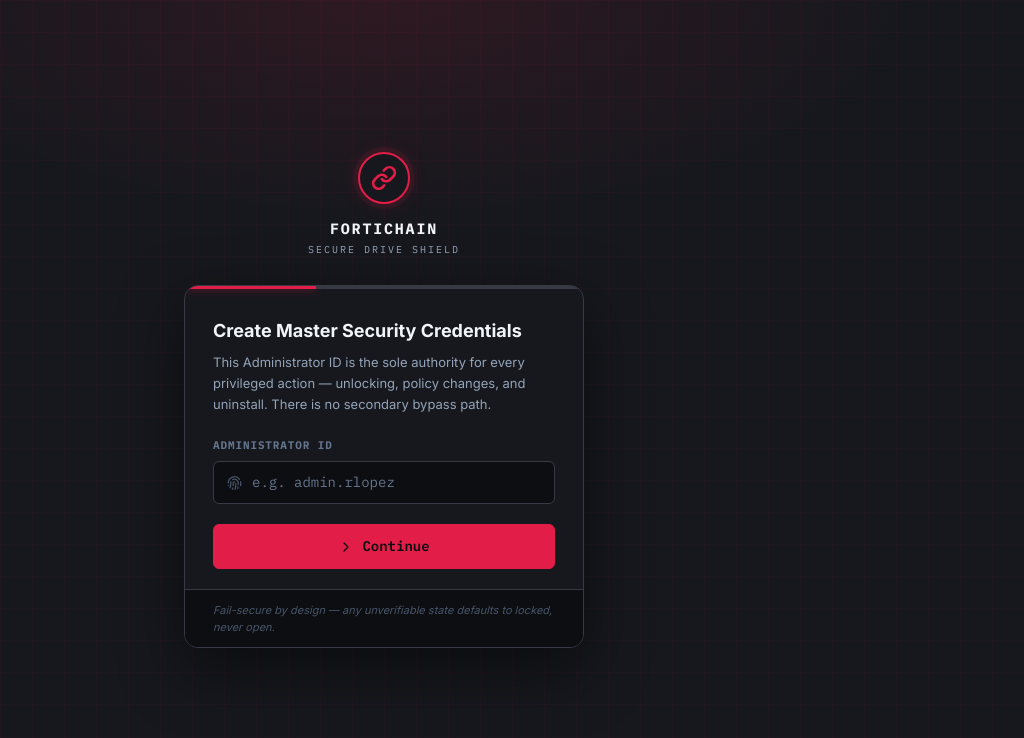
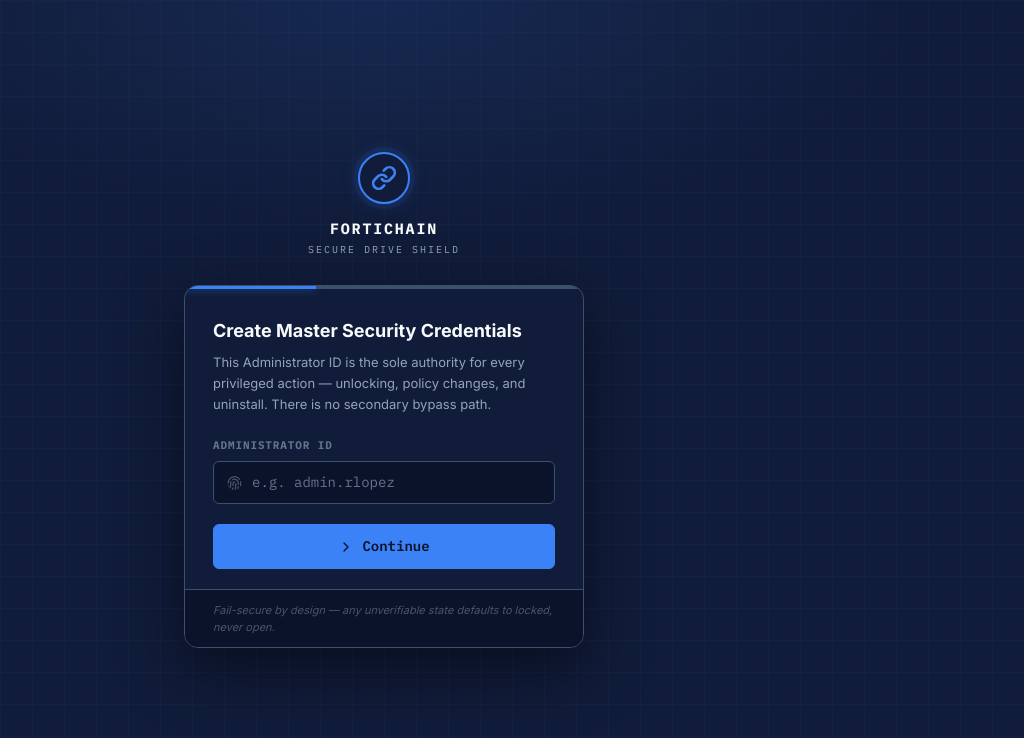
Before and after one commit to rethiofficial1828-reka/Team-Titans, a React (Vite) app in the folder app/: page / in a window 1280 px wide. Shown: the top 738 px of the page, without its empty margins (256-1280 px from the left). Built offline with nearby package versions, Linux system fonts and the light colour scheme.

Commit message:
feat: apply professional Sapphire Blue theme with smooth animations

```diff
--- a/app/src/App.tsx
+++ b/app/src/App.tsx
@@ -15,28 +15,39 @@ const STYLES = `
 *,*::before,*::after{box-sizing:border-box;margin:0;padding:0}
 
 :root {
-  --void:    #0D0E12;
-  --void2:   #16181D;
-  --panel:   #16181D;
-  --panel-2: #1E2028;
-  --panel-3: #2A2D35;
-  --line:    #373A44;
-  --line-lo: rgba(55, 58, 68, 0.6);
-  --hair:    #373A44;
-  --hair2:   rgba(55, 58, 68, 0.6);
-  --hi:      #F1F5F9;
+  --void:    #0B132B;
+  --void2:   #111C3A;
+  --panel:   #111C3A;
+  --panel-2: #1C2541;
+  --panel-3: #2B3A5A;
+  --line:    #3A506B;
+  --line-lo: rgba(58, 80, 107, 0.6);
+  --hair:    #3A506B;
+  --hair2:   rgba(58, 80, 107, 0.6);
+  --hi:      #F8FAFC;
   --lo:      #94A3B8;
   --lo2:     #64748B;
   --dim:     #475569;
-  --accent:  #E11D48;
-  --teal:    #E11D48;
-  --teal2:   #BE123C;
+  --accent:  #3B82F6;
+  --teal:    #3B82F6;
+  --teal2:   #2563EB;
   --locked:  #10B981;
-  --exposed: #F5A623;
-  --amber:   #F5A623;
-  --critical:#9F1239;
-  --red:     #9F1239;
+  --exposed: #F59E0B;
+  --amber:   #F59E0B;
+  --critical:#EF4444;
+  --red:     #EF4444;
   --green:   #10B981;
+}
+
+button, .card-punched, .stat-card, input, .nav-item, .drive-row {
+  transition: all 0.3s cubic-bezier(0.4, 0, 0.2, 1);
+}
+button:hover:not(:disabled), .card-punched:hover, .stat-card:hover {
+  transform: translateY(-2px);
+  box-shadow: 0 8px 16px rgba(0,0,0,0.25);
+}
+button:active:not(:disabled) {
+  transform: translateY(0);
 }
 
 body {
@@ -53,8 +64,8 @@ body {
 .qfs-bg {
   background-color: var(--void2);
   background-image:
-    linear-gradient(rgba(225,29,72,.04) 1px, transparent 1px),
-    linear-gradient(90deg, rgba(225,29,72,.04) 1px, transparent 1px);
+    linear-gradient(rgba(59,130,246,.04) 1px, transparent 1px),
+    linear-gradient(90deg, rgba(59,130,246,.04) 1px, transparent 1px);
   background-size: 32px 32px;
   position: relative;
 }
@@ -62,7 +73,7 @@ body {
   content: '';
   position: absolute;
   inset: 0;
-  background: radial-gradient(ellipse 60% 40% at 50% 0%, rgba(225,29,72,.12) 0%, transparent 70%);
+  background: radial-gradient(ellipse 60% 40% at 50% 0%, rgba(59,130,246,.12) 0%, transparent 70%);
   pointer-events: none;
 }
 
@@ -136,7 +147,7 @@ body {
   outline:none; transition:border-color .2s, box-shadow .2s;
 }
 .qfs-input::placeholder { color:var(--lo2); }
-.qfs-input:focus { border-color:var(--accent); box-shadow:0 0 0 2px rgba(225,29,72,.15); }
+.qfs-input:focus { border-color:var(--accent); box-shadow:0 0 0 2px rgba(59,130,246,.15); }
 .qfs-input:disabled { opacity:.45; cursor:not-allowed; }
 
 /* Primary button */
@@ -189,7 +200,7 @@ body {
 .stamp-locked { background:rgba(16,185,129,0.2); border:1px solid rgba(16,185,129,0.3); color:var(--locked); }
 .stamp-exposed { background:rgba(245,166,35,0.2); border:1px solid rgba(245,166,35,0.3); color:var(--exposed); }
 .stamp-critical { background:rgba(229,82,90,0.2); border:1px solid rgba(229,82,90,0.3); color:var(--critical); }
-.stamp-accent { background:rgba(225,29,72,0.2); border:1px solid rgba(225,29,72,0.3); color:var(--accent); }
+.stamp-accent { background:rgba(59,130,246,0.2); border:1px solid rgba(59,130,246,0.3); color:var(--accent); }
 .stamp-dim { background:rgba(100,116,139,0.2); border:1px solid rgba(100,116,139,0.3); color:var(--lo); }
 
 /* Nav item */
@@ -214,7 +225,7 @@ body {
 }
 .card-punched::after {
   content: ''; position: absolute; bottom: 0; left: 0; right: 0; height: 12px;
-  background-image: repeating-linear-gradient(90deg, rgba(225,29,72,0.3) 0, rgba(225,29,72,0.3) 1px, transparent 1px, transparent 4px);
+  background-image: repeating-linear-gradient(90deg, rgba(59,130,246,0.3) 0, rgba(59,130,246,0.3) 1px, transparent 1px, transparent 4px);
   opacity: 0.7; pointer-events: none;
 }
 
@@ -225,7 +236,7 @@ body {
   transition:border-color .15s, background .15s;
 }
 .drive-row:hover:not(.disabled) { border-color:var(--hair2); background:var(--panel-2); }
-.drive-row.selected { border-color:var(--teal); box-shadow:0 0 0 3px rgba(225,29,72,.08); }
+.drive-row.selected { border-color:var(--teal); box-shadow:0 0 0 3px rgba(59,130,246,.08); }
 .drive-row.disabled { opacity:.45; cursor:not-allowed; }
 
 /* Chain node */
@@ -803,7 +814,7 @@ export default function App() {
               width: 52, height: 52, borderRadius: "50%",
               background: "var(--panel)", border: "2px solid var(--teal)",
               display: "flex", alignItems: "center", justifyContent: "center",
-              boxShadow: "0 0 0 5px rgba(225,29,72,.08), 0 0 20px rgba(225,29,72,.15)",
+              boxShadow: "0 0 0 5px rgba(59,130,246,.08), 0 0 20px rgba(59,130,246,.15)",
               marginBottom: 14,
             }}>
               <ChainMark size={26} />
@@ -824,7 +835,7 @@ export default function App() {
                 <div className="prog-bar" style={{
                   height: "100%", background: "var(--teal)",
                   width: step === 0 ? "33%" : "66%",
-                  boxShadow: "0 0 8px rgba(225,29,72,.6)",
+                  boxShadow: "0 0 8px rgba(59,130,246,.6)",
                   transition: "width .4s",
                 }} />
               </div>
@@ -997,7 +1008,7 @@ export default function App() {
               width: 34, height: 34, borderRadius: "50%",
               background: "var(--void)", border: "2px solid var(--teal)",
               display: "flex", alignItems: "center", justifyContent: "center",
-              boxShadow: "0 0 12px rgba(225,29,72,.2)", flexShrink: 0,
+              boxShadow: "0 0 12px rgba(59,130,246,.2)", flexShrink: 0,
             }}>
               <ChainMark size={17} />
             </div>
@@ -1096,7 +1107,7 @@ export default function App() {
                   {/* Drive status */}
                   <div className="card-punched" style={{ gap: 12 }}>
                     <div style={{ display: "flex", alignItems: "center", gap: 10 }}>
-                      <div style={{ padding: 6, background: "rgba(225,29,72,.1)", borderRadius: 6, display: "flex", color: "var(--teal)" }}>
+                      <div style={{ padding: 6, background: "rgba(59,130,246,.1)", borderRadius: 6, display: "flex", color: "var(--teal)" }}>
                         <Lock size={16} />
                       </div>
                     </div>
@@ -1113,7 +1124,7 @@ export default function App() {
                     <div className="section-header">SHA-256 Integrity</div>
                     <div className="mono" style={{ fontSize: 11, color: "var(--teal)", fontWeight: 700, marginTop: 6 }}>VERIFIED</div>
                     <div style={{ height: 3, background: "var(--hair)", borderRadius: 2, marginTop: 8, overflow: "hidden" }}>
-                      <div style={{ height: "100%", width: "85%", background: "var(--teal)", boxShadow: "0 0 6px rgba(225,29,72,.5)", borderRadius: 2, animation: "pulse-glow 2s infinite" }} />
+                      <div style={{ height: "100%", width: "85%", background: "var(--teal)", boxShadow: "0 0 6px rgba(59,130,246,.5)", borderRadius: 2, animation: "pulse-glow 2s infinite" }} />
                     </div>
                   </div>
                   {/* Isolated */}
@@ -1322,7 +1333,7 @@ export default function App() {
                 </div>
 
                 {chainOk !== null && (
-                  <div style={{ display: "flex", alignItems: "flex-start", gap: 10, padding: "12px 16px", background: chainOk ? "rgba(225,29,72,.08)" : "rgba(229,82,90,.08)", border: `1px solid ${chainOk ? "rgba(225,29,72,.25)" : "rgba(229,82,90,.25)"}`, borderRadius: 10, marginBottom: 20 }}>
+                  <div style={{ display: "flex", alignItems: "flex-start", gap: 10, padding: "12px 16px", background: chainOk ? "rgba(59,130,246,.08)" : "rgba(229,82,90,.08)", border: `1px solid ${chainOk ? "rgba(59,130,246,.25)" : "rgba(229,82,90,.25)"}`, borderRadius: 10, marginBottom: 20 }}>
                     {chainOk ? <Check size={15} color="var(--teal)" style={{ flexShrink: 0, marginTop: 1 }} /> : <ShieldAlert size={15} color="var(--red)" style={{ flexShrink: 0, marginTop: 1 }} />}
                     <div>
                       <div style={{ fontSize: 13, fontWeight: 700, color: chainOk ? "var(--teal)" : "var(--red)", marginBottom: 3 }}>
@@ -1340,7 +1351,7 @@ export default function App() {
                   {audit.map(entry => (
                     <div key={entry.id} style={{ position: "relative", paddingLeft: 24, paddingBottom: 20 }}>
                       {/* Chain dot */}
-                      <div style={{ position: "absolute", left: -7, top: 14, width: 12, height: 12, borderRadius: "50%", background: "var(--void)", border: "2px solid var(--teal)", boxShadow: "0 0 6px rgba(225,29,72,.3)" }} />
+                      <div style={{ position: "absolute", left: -7, top: 14, width: 12, height: 12, borderRadius: "50%", background: "var(--void)", border: "2px solid var(--teal)", boxShadow: "0 0 6px rgba(59,130,246,.3)" }} />
                       <div style={{ background: "var(--void)", border: "1.5px solid var(--hair)", borderRadius: 10, padding: "14px 16px" }}>
                         <div style={{ display: "flex", justifyContent: "space-between", alignItems: "flex-start", marginBottom: 6 }}>
                           <span className="mono" style={{ fontSize: 12, fontWeight: 700, color: "var(--hi)", letterSpacing: ".04em" }}>{entry.event}</span>
```
